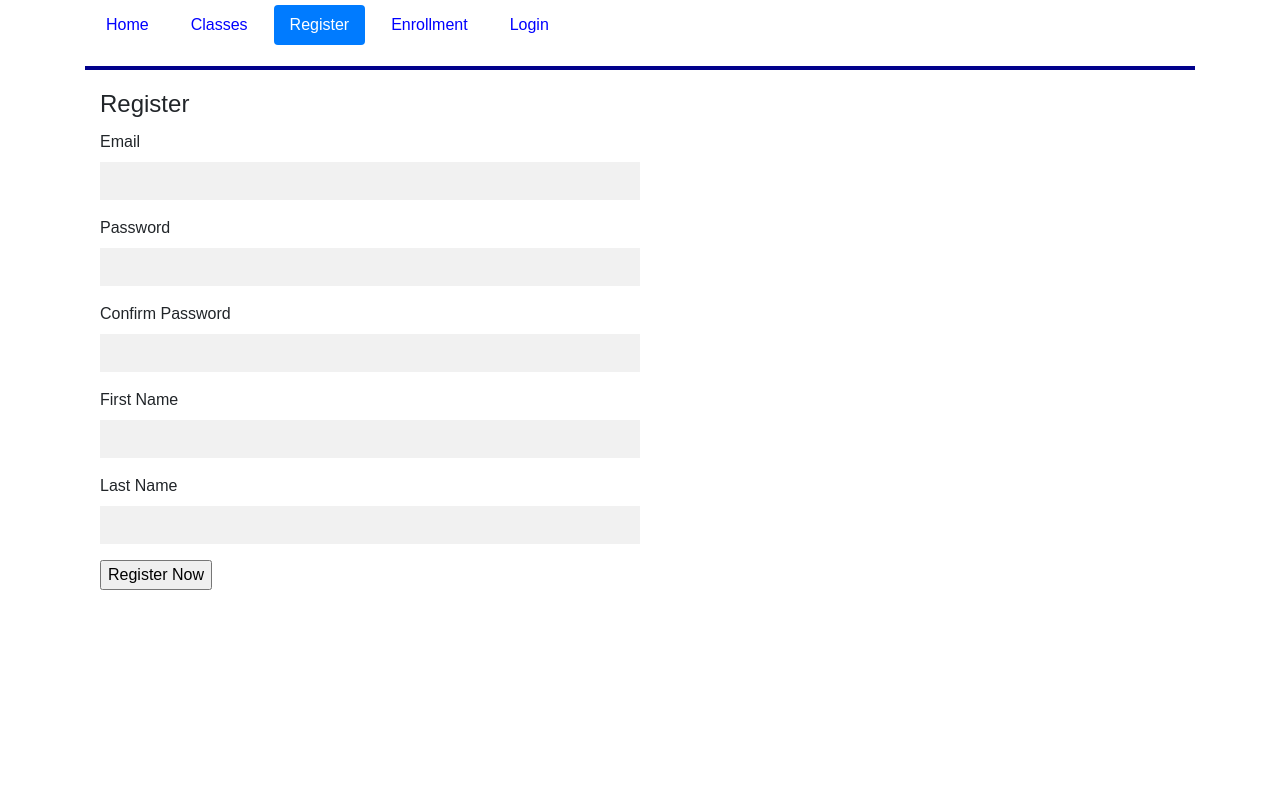
After one commit to jamilcse13/student-course-enrollment, a Flask app: page /register in a window 1280 px wide. The commit adds this page. Run offline with Flask 2, Linux system fonts and the light colour scheme; some libraries are stand-ins or nearby versions.

Commit message:
created models, routes, templates and run operation

```diff
--- /dev/null
+++ b/app/forms.py
@@ -0,0 +1,25 @@
+from flask_wtf import FlaskForm
+from wtforms import StringField, PasswordField, SubmitField, BooleanField
+from wtforms.validators import DataRequired, Email, Length, EqualTo, ValidationError
+from app.models import Student
+
+
+class RegisterForm(FlaskForm):
+    email = StringField("Email", validators=[DataRequired(), Email()])
+    password = PasswordField("Password", validators=[DataRequired(), Length(min=6, max=15)])
+    password_confirm = PasswordField("Confirm Password", validators=[DataRequired(),Length(min=6,max=15), EqualTo('password')])
+    first_name = StringField("First Name", validators=[DataRequired(),Length(min=2,max=55)])
+    last_name = StringField("Last Name", validators=[DataRequired(),Length(min=2,max=55)])
+    submit = SubmitField("Register Now")
+
+    def validate_email(self,email):
+        student = Student.objects(email=email.data).first()
+        if student:
+            raise ValidationError("Email is already in use. Pick another one.")
+
+
+class LoginForm(FlaskForm):
+    email   = StringField("Email", validators=[DataRequired(), Email()])
+    password = PasswordField("Password", validators=[DataRequired(), Length(min=6,max=15)])
+    remember_me = BooleanField("Remember Me")
+    submit = SubmitField("Login")
--- a/app/routes.py
+++ b/app/routes.py
@@ -1,8 +1,130 @@
 from app import app
-from flask import render_template
+from flask import render_template, session, redirect, url_for, flash, Response, json
+from app.models import Student, Course, Enrollment
+from app.forms import RegisterForm, LoginForm
 
 @app.route("/")
 @app.route("/index")
 @app.route("/home")
 def index():
     return render_template("index.html", index=True)
+
+
+@app.route("/login", methods=['GET', 'POST'])
+def login():
+    if session.get('username'):
+        return redirect(url_for('iindex'))
+
+    form = LoginForm()
+    if form.validate_on_submit():
+        email       = form.email.data
+        password    = form.password.data
+
+        student = Student.objects(email=email).first()
+        if student and student.get_password(password):
+            flash(f"{student.first_name}, you are successfully logged in!", "success")
+            session['user_id'] = student.user_id
+            session['username'] = student.first_name
+            return redirect("/index")
+        else:
+            flash("Sorry, something went wrong.","danger")
+
+    return render_template("login.html", title="Login", form=form, login=True )
+
+
+@app.route("/logout")
+def logout():
+    session['user_id']=False
+    session.pop('username',None)
+    return redirect(url_for('index'))
+
+
+@app.route("/courses/")
+@app.route("/courses/<term>")
+def courses(term = None):
+    if term is None:
+        term = "Spring 2019"
+    classes = Course.objects.order_by("-courseID")
+    return render_template("courses.html", courseData=classes, courses = True, term=term)
+
+
+@app.route("/register", methods=['POST', 'GET'])
+def register():
+    if session.get('username'):
+        return redirect(url_for('index'))
+    form = RegisterForm()
+    if form.validate_on_submit():
+        user_id = Student.objects.count()
+        user_id += 1
+
+        email = form.email.data
+        password = form.password.data
+        first_name = form.first_name.data
+        last_name = form.last_name.data
+
+        student = Student(user_id=user_id, email=email, first_name=first_name, last_name=last_name)
+        student.set_password(self, password)
+        student.save()
+        flash("You are successfully registered!","success")
+        return redirect(url_for('index'))
+
+    return render_template("register.html", title="Register", form=form, register=True)
+
+
+
+@app.route("/enrollment", methods=["GET","POST"])
+def enrollment():
+
+    if not session.get('username'):
+        return redirect(url_for('login'))
+
+    courseID = request.form.get('courseID')
+    courseTitle = request.form.get('title')
+    user_id = session.get('user_id')
+
+    if courseID:
+        if Enrollment.objects(user_id=user_id,courseID=courseID):
+            flash(f"Oops! You are already registered in this course {courseTitle}!", "danger")
+            return redirect(url_for("courses"))
+        else:
+            Enrollment(user_id=user_id,courseID=courseID).save()
+            flash(f"You are enrolled in {courseTitle}!", "success")
+
+    classes = list( Student.objects.aggregate(*[
+            {
+                '$lookup': {
+                    'from': 'enrollment',
+                    'localField': 'user_id',
+                    'foreignField': 'user_id',
+                    'as': 'r1'
+                }
+            }, {
+                '$unwind': {
+                    'path': '$r1',
+                    'includeArrayIndex': 'r1_id',
+                    'preserveNullAndEmptyArrays': False
+                }
+            }, {
+                '$lookup': {
+                    'from': 'course',
+                    'localField': 'r1.courseID',
+                    'foreignField': 'courseID',
+                    'as': 'r2'
+                }
+            }, {
+                '$unwind': {
+                    'path': '$r2',
+                    'preserveNullAndEmptyArrays': False
+                }
+            }, {
+                '$match': {
+                    'user_id': user_id
+                }
+            }, {
+                '$sort': {
+                    'courseID': 1
+                }
+            }
+        ]))
+
+    return render_template("enrollment.html", enrollment=True, title="Enrollment", classes=classes)
--- /dev/null
+++ b/app/templates/includes/nav.html
@@ -0,0 +1,20 @@
+<header>
+    <nav>
+        <ul class="nav nav-pills">
+            <li class="nav-item"><a href="{{ url_for('index') }}" class="nav-link {% if index %}active{% endif %}">Home</a></li>
+            <li class="nav-item"><a href="{{ url_for('courses') }}" class="nav-link {% if courses %}active{% endif %}">Classes</a></li>
+
+            {% if not session['username'] %}
+            <li class="nav-item"><a href="{{ url_for('register') }}" class="nav-link {% if register %}active{% endif %}">Register</a></li>
+            {% endif %}
+            <li class="nav-item"><a href="{{ url_for('enrollment') }}" class="nav-link {% if enrollment %}active{% endif %}">Enrollment</a></li>
+
+            {% if not session['username'] %}
+            <li class="nav-item"><a href="{{ url_for('login') }}" class="nav-link {% if login %}active{% endif %}">Login</a></li>
+            {% else %}
+            <li class="nav-item"><a href="{{ url_for('logout') }}" class="nav-link">Logout</a></li>
+            {% endif %}
+        </ul>
+    </nav>
+    <hr style="clear:both">
+</header>
--- /dev/null
+++ b/app/templates/layout.html
@@ -0,0 +1,32 @@
+<!DOCTYPE html>
+<html>
+<head>
+    <title>Course Enrollment</title>
+    <link rel="stylesheet" href="https://maxcdn.bootstrapcdn.com/bootstrap/4.0.0/css/bootstrap.min.css"
+          integrity="sha384-Gn5384xqQ1aoWXA+058RXPxPg6fy4IWvTNh0E263XmFcJlSAwiGgFAW/dAiS6JXm" crossorigin="anonymous">
+    <link rel="stylesheet" href="{{ url_for('static',filename='css/main.css')}}"/>
+</head>
+<body>
+<div class="container">
+    {% include "includes/nav.html" %}
+
+    {% if session['username'] %}
+    <span class="user">Welcome, {{ session['username'] }}</span>
+    {% endif %}
+
+    {% with messages = get_flashed_messages(with_categories=true) %}
+        {% if messages %}
+            {% for category, message in messages %}
+                <div class="alert alert-{{category}}">
+                    <p>{{ message }}</p>
+                </div>
+            {% endfor %}
+        {% endif %}
+    {% endwith %}
+
+    {% block content %}
+    {% endblock %}
+
+</div>
+</body>
+</html>
--- /dev/null
+++ b/app/templates/register.html
@@ -0,0 +1,53 @@
+
+    {% extends "layout.html" %}
+
+    {% block content %}
+
+    <div class="container">
+         <form name="login" action="" method="post" novalidate>
+        <fieldset class="form-group">
+            <legend>{{title}}</legend>
+            {{ form.hidden_tag() }}
+                <p> {{ form.email.label }}</br>
+                    {{ form.email }}
+                    {% for error in form.email.errors %}
+                     <span class="error-message">{{ error }}</span>
+                    {% endfor %}
+                </p>
+
+                <p> {{ form.password.label }}</br>
+                    {{ form.password }}
+                    {% for error in form.password.errors %}
+                     <span class="error-message">{{ error }}</span>
+                    {% endfor %}
+                </p>
+
+                <p> {{ form.password_confirm.label }}</br>
+                    {{ form.password_confirm }}
+                    {% for error in form.password_confirm.errors %}
+                     <span class="error-message">{{ error }}</span>
+                    {% endfor %}
+                </p>
+
+                <p> {{ form.first_name.label }}</br>
+                    {{ form.first_name }}
+                    {% for error in form.first_name.errors %}
+                     <span class="error-message">{{ error }}</span>
+                    {% endfor %}
+                </p>
+
+                <p> {{ form.last_name.label }}</br>
+                    {{ form.last_name }}
+                    {% for error in form.last_name.errors %}
+                     <span class="error-message">{{ error }}</span>
+                    {% endfor %}
+                </p>
+
+                <p>
+                    {{ form.submit() }}
+                </p>
+
+        </fieldset>
+        </form>
+    </div>
+    {% endblock %}
--- a/config.py
+++ b/config.py
@@ -1,4 +1,4 @@
 import os
 
 class Config(object):
-    SECRET_KEY = os.environ.get('SECRET_KEY')
+    SECRET_KEY = '84da5b8a39a6d06bf8bc7a60cedcac93'
--- a/requirements.txt
+++ b/requirements.txt
@@ -1 +1,3 @@
 Flask-SQLAlchemy
+flask-WTF
+email_validator
```
Also changed, not shown: app/templates/courses.html (added, +46 -0 lines), app/templates/enrollment.html (added, +43 -0 lines), app/templates/index.html (+19 -12 lines), app/templates/login.html (added, +34 -0 lines), app/static/css/main.css (renamed from app/static/main.css).
